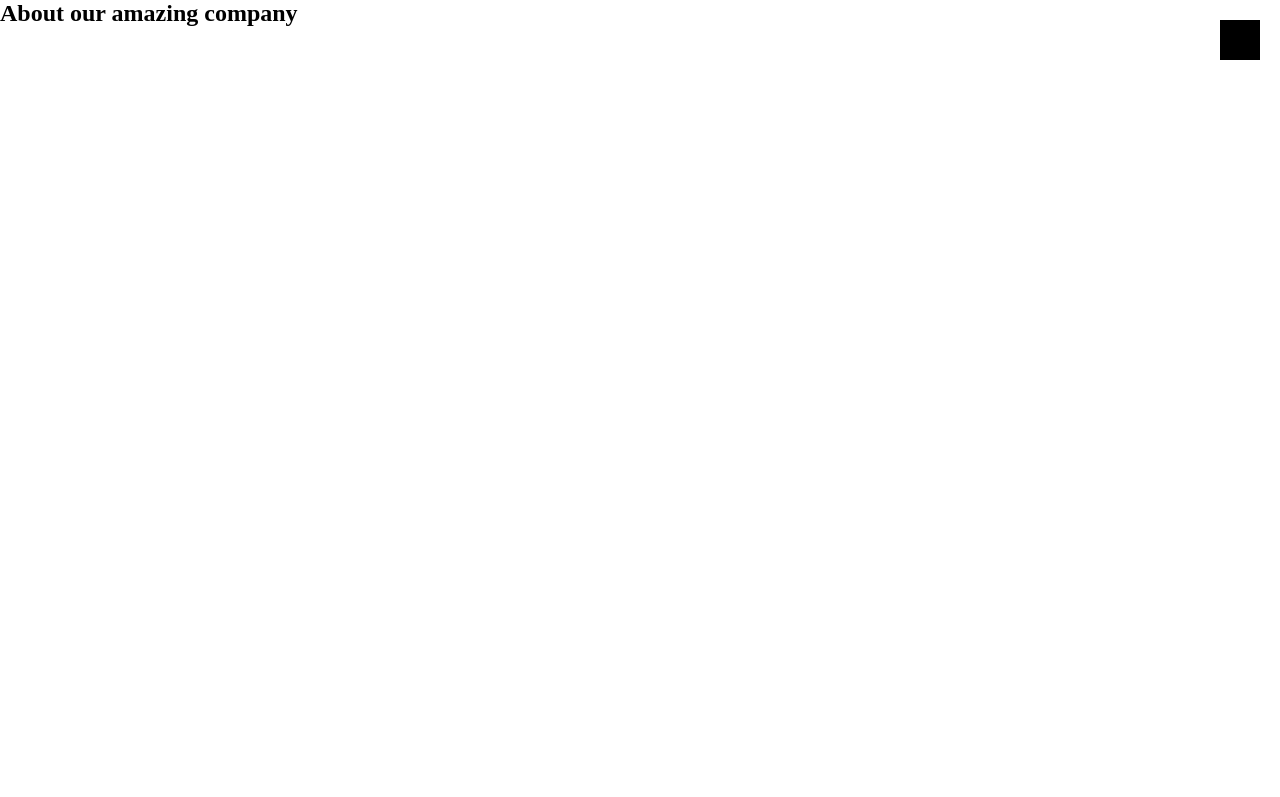
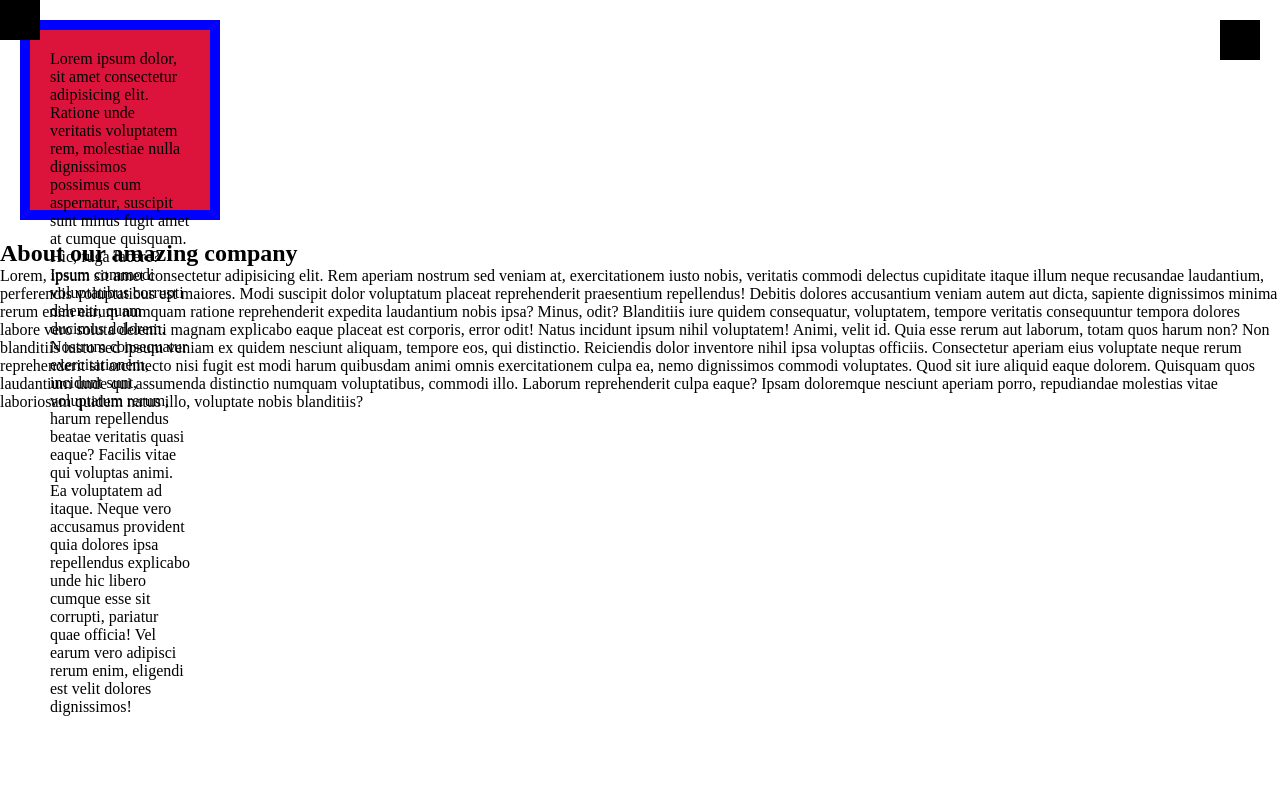
Before and after one commit to Uncasaa/w2-practices, a plain HTML site: page index.html in a window 1280 px wide. Shown: the top 797 px of the page. Drawn offline with Linux system fonts and the light colour scheme.

Commit message:
tuesday updates

```diff
--- a/index.html
+++ b/index.html
@@ -20,11 +20,27 @@
         </ul>
     </nav>
 
-    <header></header>
+    <header>
+        Lorem ipsum dolor, sit amet consectetur adipisicing elit. Ratione unde veritatis voluptatem rem, molestiae nulla dignissimos possimus cum aspernatur, suscipit sunt minus fugit amet at cumque quisquam. Hic, fuga facere?
+        Ipsum commodi voluptatibus corrupti deleniti, quam ducimus dolorem. Nostrum consequatur exercitationem, incidunt sunt, voluptatum rerum, harum repellendus beatae veritatis quasi eaque? Facilis vitae qui voluptas animi. Ea voluptatem ad itaque.
+        Neque vero accusamus provident quia dolores ipsa repellendus explicabo unde hic libero cumque esse sit corrupti, pariatur quae officia! Vel earum vero adipisci rerum enim, eligendi est velit dolores dignissimos!
+        <div>
+            <div>
+                <div class="randomDiv2"></div>
+            </div>
+        </div>
+    </header>
     <main>
         <section id="about">
             <h2>About our amazing company</h2>
-            <p></p>
+
+                Lorem, ipsum <div class="randomDiv"></div> sit amet consectetur adipisicing elit. Rem aperiam nostrum sed veniam at, exercitationem iusto nobis, veritatis commodi delectus cupiditate itaque illum neque recusandae laudantium, perferendis voluptatibus est maiores.
+                Modi suscipit dolor voluptatum placeat reprehenderit praesentium repellendus! Debitis dolores accusantium veniam autem aut dicta, sapiente dignissimos minima rerum enim earum numquam ratione reprehenderit expedita laudantium nobis ipsa? Minus, odit?
+                Blanditiis iure quidem consequatur, voluptatem, tempore veritatis consequuntur tempora dolores labore vero soluta deleniti magnam explicabo eaque placeat est corporis, error odit! Natus incidunt ipsum nihil voluptatem! Animi, velit id.<div class="randomDiv"></div>
+                Quia esse rerum aut laborum, totam quos harum non? Non blanditiis iusto sed ipsum veniam ex quidem nesciunt aliquam, tempore eos, qui distinctio. Reiciendis dolor inventore nihil ipsa voluptas officiis.
+                Consectetur aperiam eius voluptate neque rerum reprehenderit sit architecto nisi fugit est modi harum quibusdam animi omnis exercitationem culpa ea, nemo dignissimos commodi voluptates. Quod sit iure aliquid eaque dolorem.
+                Quisquam quos laudantium unde qui assumenda distinctio numquam voluptatibus, commodi illo. Laborum reprehenderit culpa eaque? Ipsam doloremque nesciunt aperiam porro, repudiandae molestias vitae laboriosam quidem natus illo, voluptate nobis blanditiis?
+
         </section>
         <section id="services">
             <h2>Our services</h2>
--- a/style.css
+++ b/style.css
@@ -44,6 +44,25 @@ section {
     min-height: 100vh;
 }
 
+header {
+    width: 200px;
+    height: 200px;
+    padding: 20px;
+    margin: 20px;
+    border: 10px solid blue;
+
+    background-color: crimson;
+}
+header .randomDiv2 {
+    position: absolute;
+    top: 0px;
+    left: 0px;
+    width: 40px;
+    height: 40px;
+
+    background-color: black;
+}
+
 #menu-btn {
     position: fixed;
     top: 0;
@@ -74,3 +93,7 @@ section {
 #nav.clicked {
     right: 0;
 }
+
+.randomDiv {
+    display: inline;
+}
```
